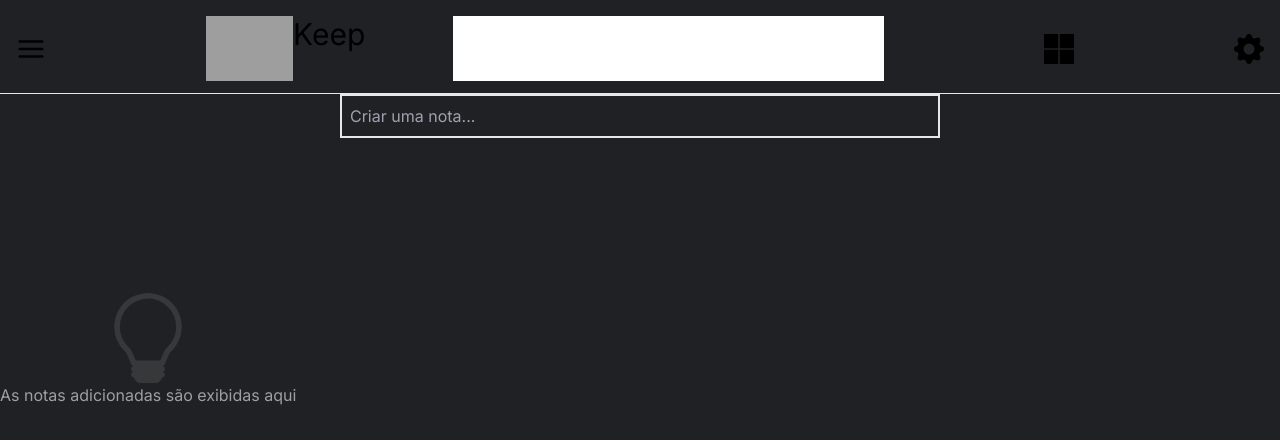
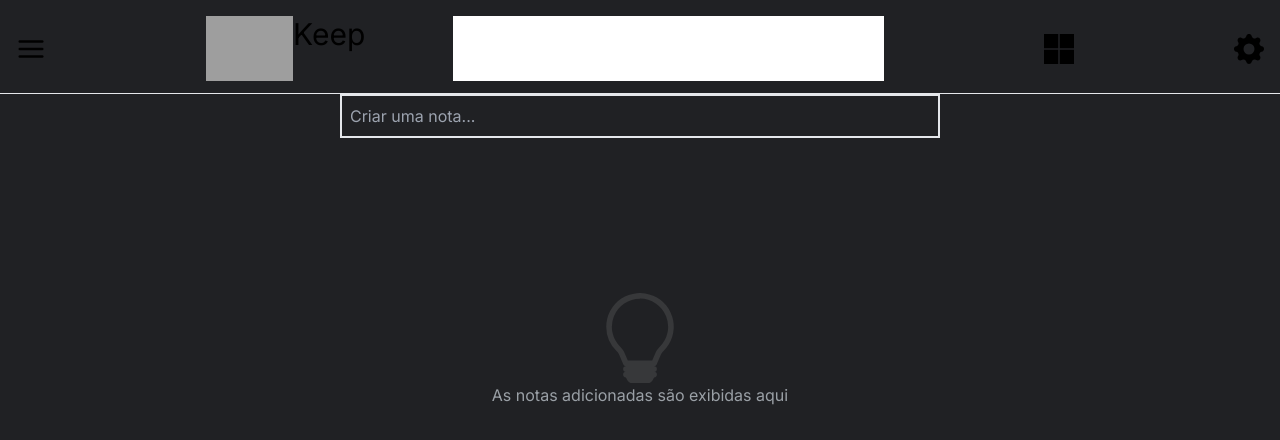
Before and after one commit to peterson337/Clone-google-keep-next, a Next.js app: page / in a window 1280 px wide. Shown: the top 440 px of the page. Built offline with nearby package versions, Linux system fonts and the light colour scheme; grey boxes are pictures that could not be loaded.

Commit message:
Projeto em desenvolvimento

```diff
--- a/src/app/components/Body.tsx
+++ b/src/app/components/Body.tsx
@@ -27,6 +27,7 @@
   const [title, setTitle] = useState<string>('');
   const [isOpnModal, setIsOpnModal] = useState(false);
   const [anotacao, setAnotacao] = useState<Anotacao[]>([]);
+  console.log(isOpnModal);
 
 
 
@@ -113,7 +114,7 @@
   } else {
           // Renderização alternativa se não houver correspondência
           return (
-            <div className="mx-auto">
+            <div className="">
             <div className={closeSidebar ? '	' : ''}>
 
               <div className=' text-white'>
@@ -173,17 +174,18 @@
 
               <div
                    className={isFlexCol ?
-                        'flex flex-col justify-center text-center'
-                        :
-                        'flex flex-row flex-wrap text-center'}
+                    `flex  flex-wrap text-center justify-center`
+                    :
+                    `flex flex-col justify-center text-center items-center`
+                   }
 
 
               >
              {
                anotacoes.length === 0?
                <div
-               className={`flex flex-col justify-center items-center  h-96
-               ${closeSidebar? ' ml-40':''}`}
+               className={`flex flex-col justify-center items-center text-center h-96
+               ${closeSidebar? ' ml-40':' text-center'}`}
                >
 
                 <BsLightbulb
@@ -199,15 +201,17 @@
               anotacoes.map((val) => {
             return (
               <div
-                onClick={() => setIsOpnModal(!isOpnModal)}
-                key={val.id}
+              key={val.id}
+              onClick={() => setIsOpnModal(true)}
                 className='flex border flex-wrap flex-col m-12 w-[200px]
                            h-96 p-4 rounded-[20px] border-[#5f6368]'
               >
+
+                <div>
                 <h1>{val.title}</h1>
                 <p>{val.text}</p>
 
-
+                </div>
                 <div className='grid grid-cols-2 gap-4 place-items-end h-96'>
                 <button onClick={() => deletarAnotacao(val.id)}>
                   <FaTrash></FaTrash>
```
